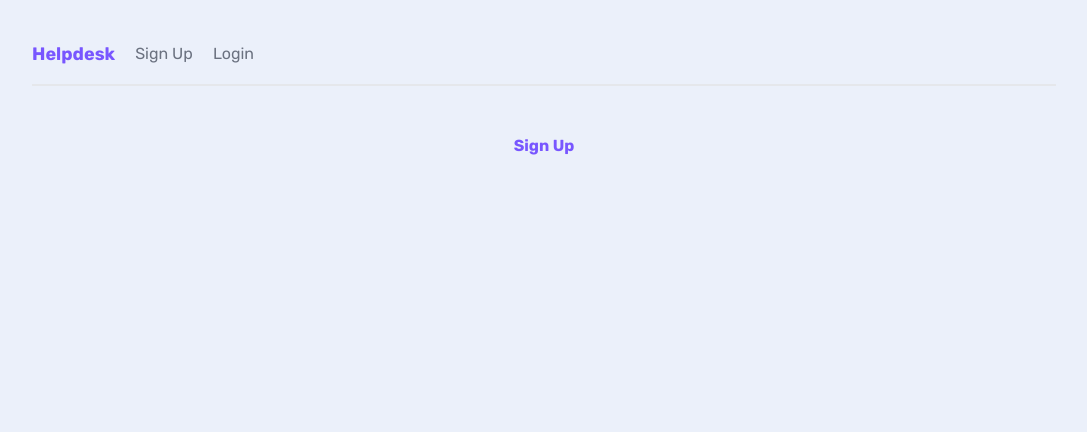
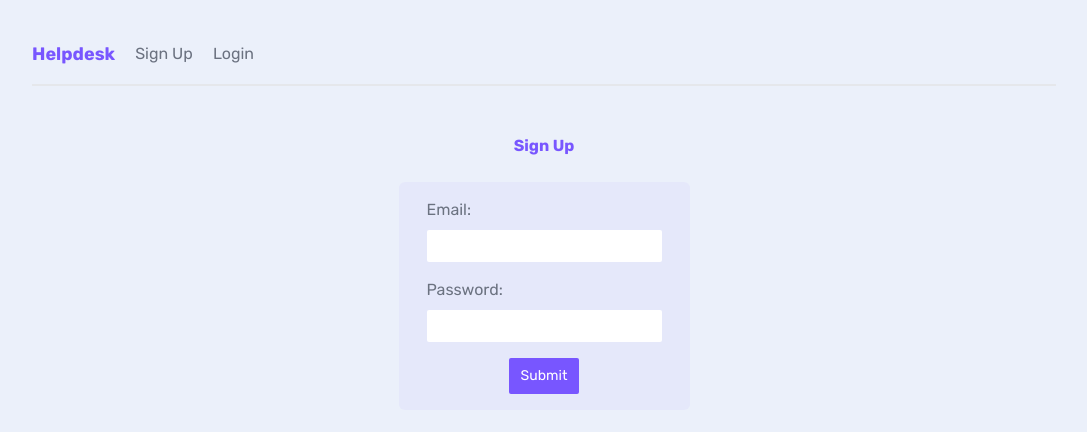
Before and after one commit to Mig-uel/helpdesk, a Next.js app: page /signup in a window 1280 px wide. Shown: the top 432 px of the page, without its empty margins (96-1183 px from the left). Built offline with nearby package versions, Linux system fonts and the light colour scheme.

Commit message:
chore: Add AuthForm component to signup page

```diff
--- a/app/(auth)/signup/page.tsx
+++ b/app/(auth)/signup/page.tsx
@@ -1,7 +1,24 @@
+import AuthForm from '@/app/components/auth-form/auth-form.component'
+
+type Email = string
+type Password = string
+
 const SignUp = () => {
+  const handleSignUpSubmit = async (
+    e: React.FormEvent<HTMLFormElement>,
+    email: Email,
+    password: Password
+  ) => {
+    e.preventDefault()
+
+    console.log(email, password)
+  }
+
   return (
     <main>
       <h2 className='text-center'>Sign Up</h2>
+
+      <AuthForm handleAuthSubmit={handleSignUpSubmit} />
     </main>
   )
 }
```
